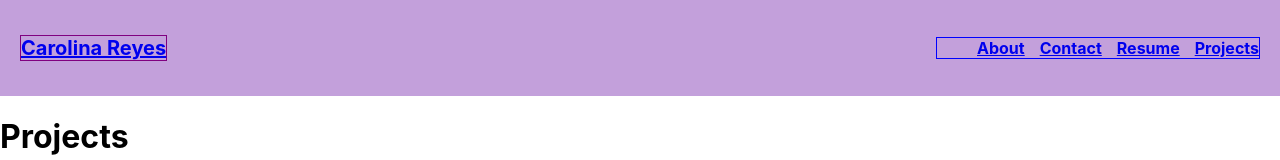
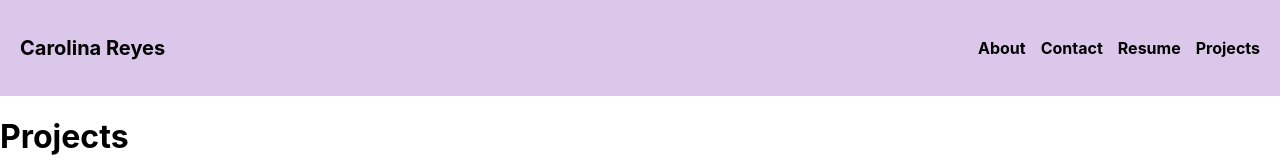
Before and after one commit to creyes25/carolina-reyes-portfolio, a React (Create React App) app: page /projects in a window 1280 px wide. Shown: the top 160 px of the page. Built offline with nearby package versions, Linux system fonts and the light colour scheme.

Commit message:
style nav bar

```diff
--- a/src/components/NavBar/NavBar.jsx
+++ b/src/components/NavBar/NavBar.jsx
@@ -8,7 +8,7 @@ function NavBar() {
         <Link to='/' className={styles.name}>
           Carolina Reyes
         </Link>
-        <ul>
+        <ul className={styles.navlinks}>
           <li>
             <Link to='/about'>About</Link>
           </li>
--- a/src/components/NavBar/NavBar.module.css
+++ b/src/components/NavBar/NavBar.module.css
@@ -1,6 +1,5 @@
 nav {
-  /* border: 1px solid red; */
-  background-color: rgba(134, 64, 183, 0.496);
+  background-color: rgba(134, 64, 183, 0.295);
   display: flex;
   justify-content: space-between;
   align-items: center;
@@ -10,24 +9,29 @@ nav {
 }
 
 nav > ul {
-  border: 1px solid blue;
   display: flex;
   flex-wrap: wrap;
   justify-content: flex-end;
   gap: 15px;
-  /* width: %; */
   list-style: none;
   margin-right: 20px;
   font-size: 16px;
 }
+.navlinks > li > a {
+  text-decoration: none;
+  color: black
+}
 
 .name {
-  border: 1px solid purple;
   display: flex;
   justify-content: center;
   margin-left: 20px;
   font-size: 20px;
+  text-decoration: none;
+  color: black;
 }
+
+
 
 @media (max-width: 450px) {
   nav{
```
Also changed, not shown: src/App.css (+2 -14 lines).
